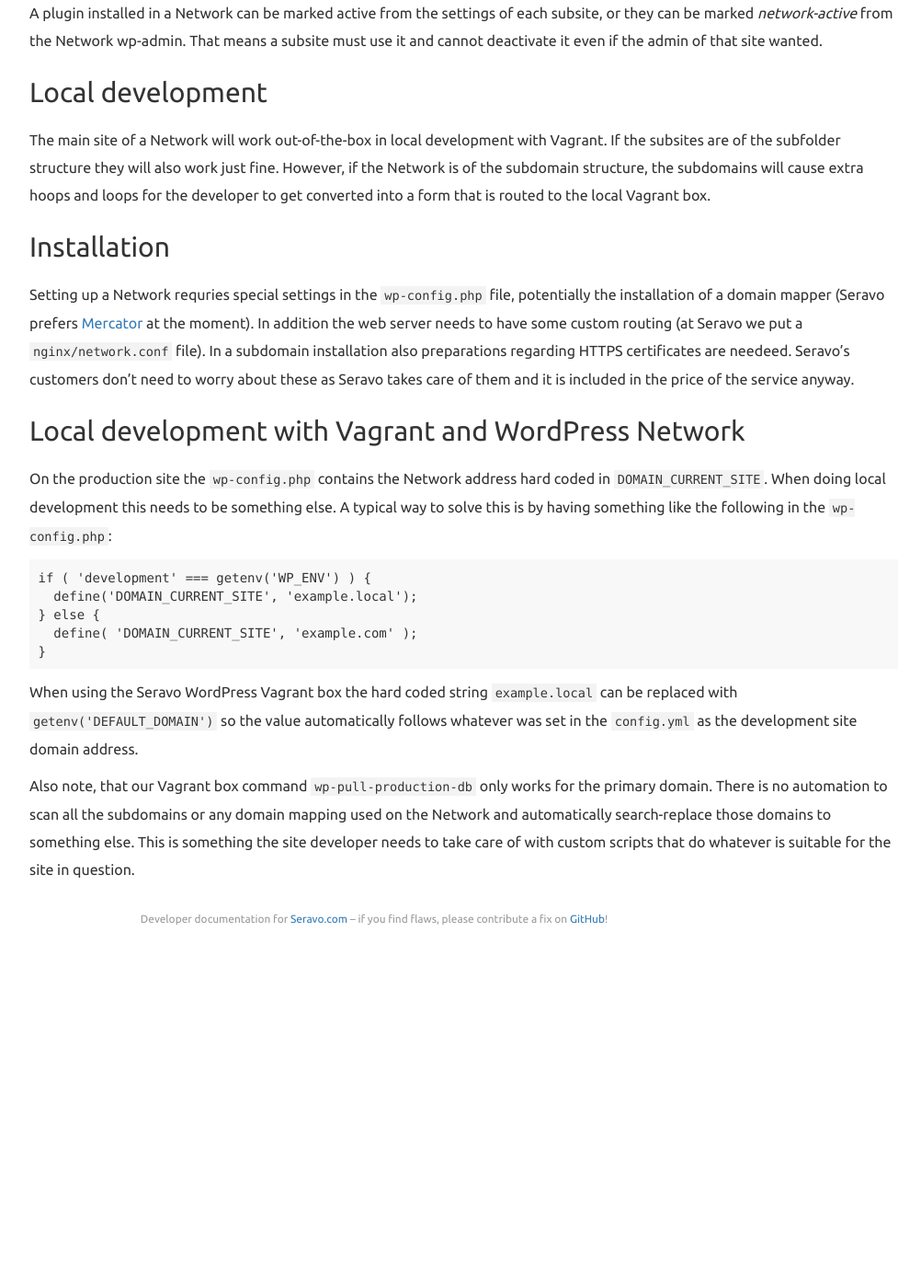
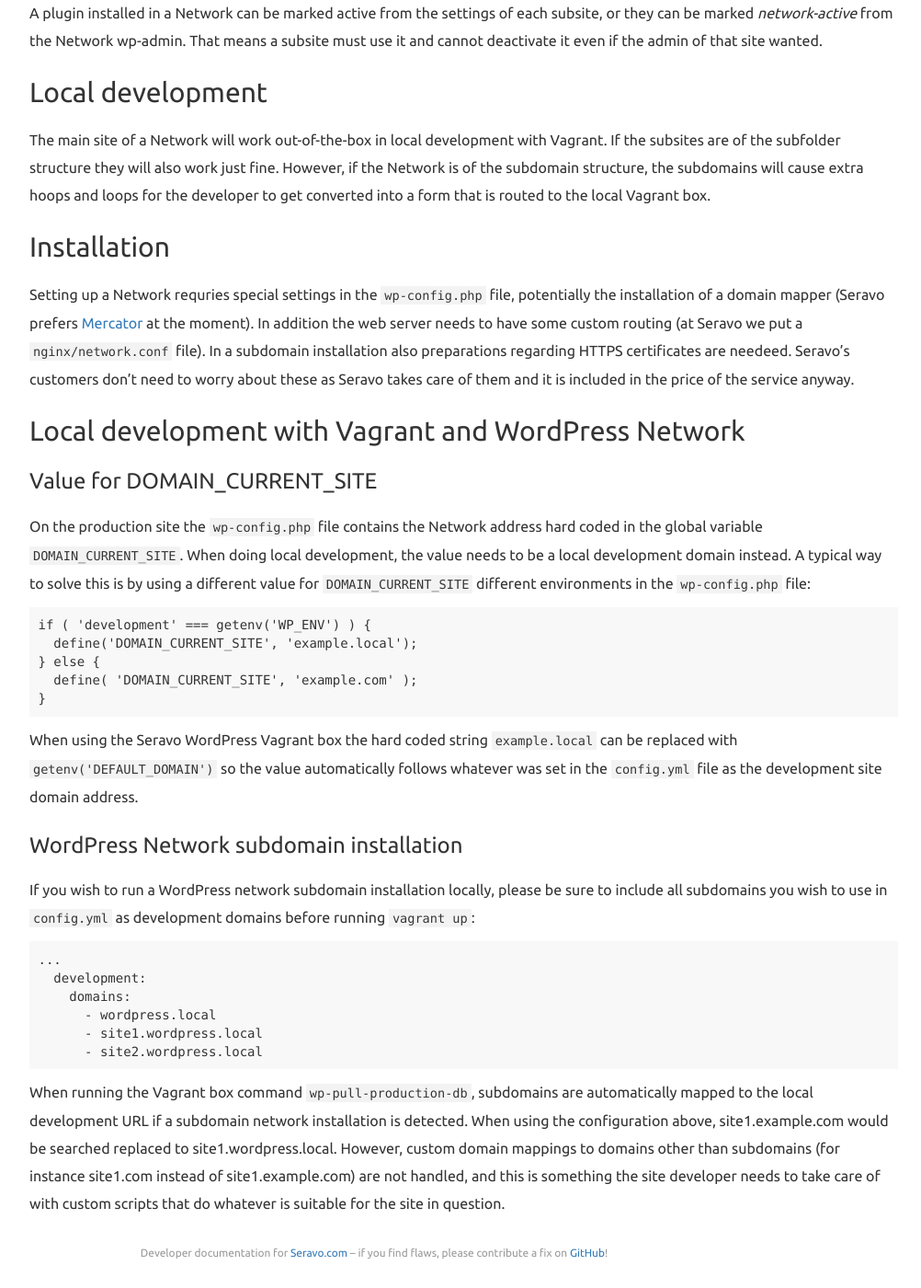
Before and after one commit to Seravo/docs, a Jekyll site: the page built from _posts/2019-03-22-wordpress-network.md, in a window 1280 px wide and 1400 px high, scrolled down 3017 px. Shown: the whole window at 92% size, without its empty margins (233-1235 px from the left). Built offline with Jekyll 4.4.1, drawn with Linux system fonts in a browser that asks for light colours; nearby versions of some CDN libraries; before the commit the page ends 4054 px from its top, so only the background shows below that.

Commit message:
Refine WP Network local development to reflect the current situation
Related: https://github.com/Seravo/wordpress/issues/81.

````diff
--- a/_posts/2019-03-22-wordpress-network.md
+++ b/_posts/2019-03-22-wordpress-network.md
@@ -101,7 +101,8 @@ Setting up a Network requries special settings in the `wp-config.php` file, pote
 
 ## Local development with Vagrant and WordPress Network
 
-On the production site the `wp-config.php` contains the Network address hard coded in `DOMAIN_CURRENT_SITE`. When doing local development this needs to be something else. A typical way to solve this is by having something like the following in the `wp-config.php`:
+### Value for DOMAIN_CURRENT_SITE
+On the production site the `wp-config.php` file contains the Network address hard coded in the global variable `DOMAIN_CURRENT_SITE`. When doing local development, the value needs to be a local development domain instead. A typical way to solve this is by using a different value for `DOMAIN_CURRENT_SITE` different environments in the `wp-config.php` file:
 
 ```
 if ( 'development' === getenv('WP_ENV') ) {
@@ -111,6 +112,16 @@ if ( 'development' === getenv('WP_ENV') ) {
 }
 ```
 
-When using the Seravo WordPress Vagrant box the hard coded string `example.local` can be replaced with `getenv('DEFAULT_DOMAIN')` so the value automatically follows whatever was set in the `config.yml` as the development site domain address.
+When using the Seravo WordPress Vagrant box the hard coded string `example.local` can be replaced with `getenv('DEFAULT_DOMAIN')` so the value automatically follows whatever was set in the `config.yml` file as the development site domain address.
 
-Also note, that our Vagrant box command `wp-pull-production-db` only works for the primary domain. There is no automation to scan all the subdomains or any domain mapping used on the Network and automatically search-replace those domains to something else. This is something the site developer needs to take care of with custom scripts that do whatever is suitable for the site in question.
+### WordPress Network subdomain installation
+If you wish to run a WordPress network subdomain installation locally, please be sure to include all subdomains you wish to use in `config.yml` as development domains before running `vagrant up`:
+```
+...
+  development:
+    domains:
+      - wordpress.local
+      - site1.wordpress.local
+      - site2.wordpress.local
+```
+When running the Vagrant box command `wp-pull-production-db`, subdomains are automatically mapped to the local development URL if a subdomain network installation is detected. When using the configuration above, site1.example.com would be searched replaced to site1.wordpress.local. However, custom domain mappings to domains other than subdomains (for instance site1.com instead of site1.example.com) are not handled, and this is something the site developer needs to take care of with custom scripts that do whatever is suitable for the site in question.
````
